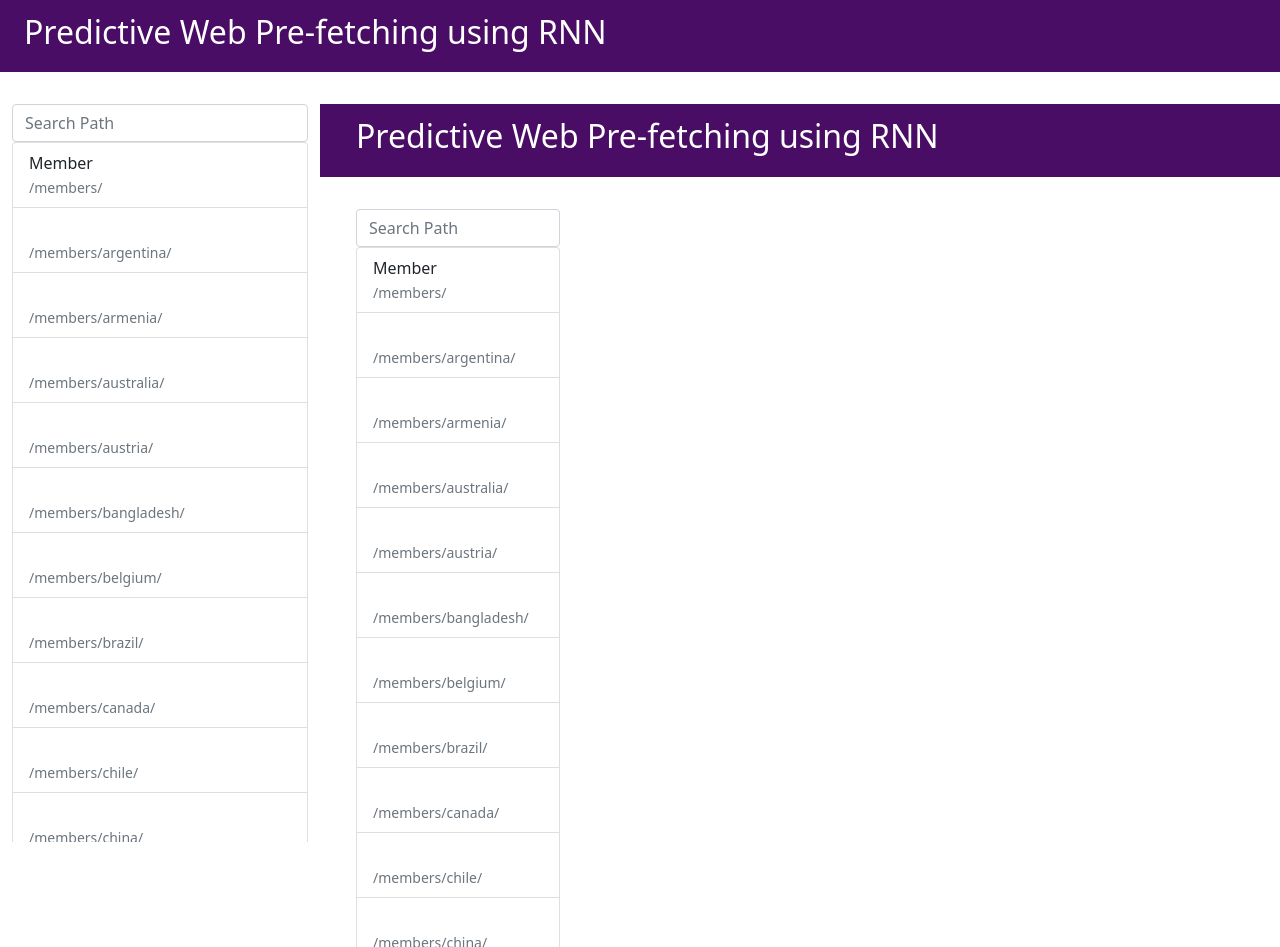
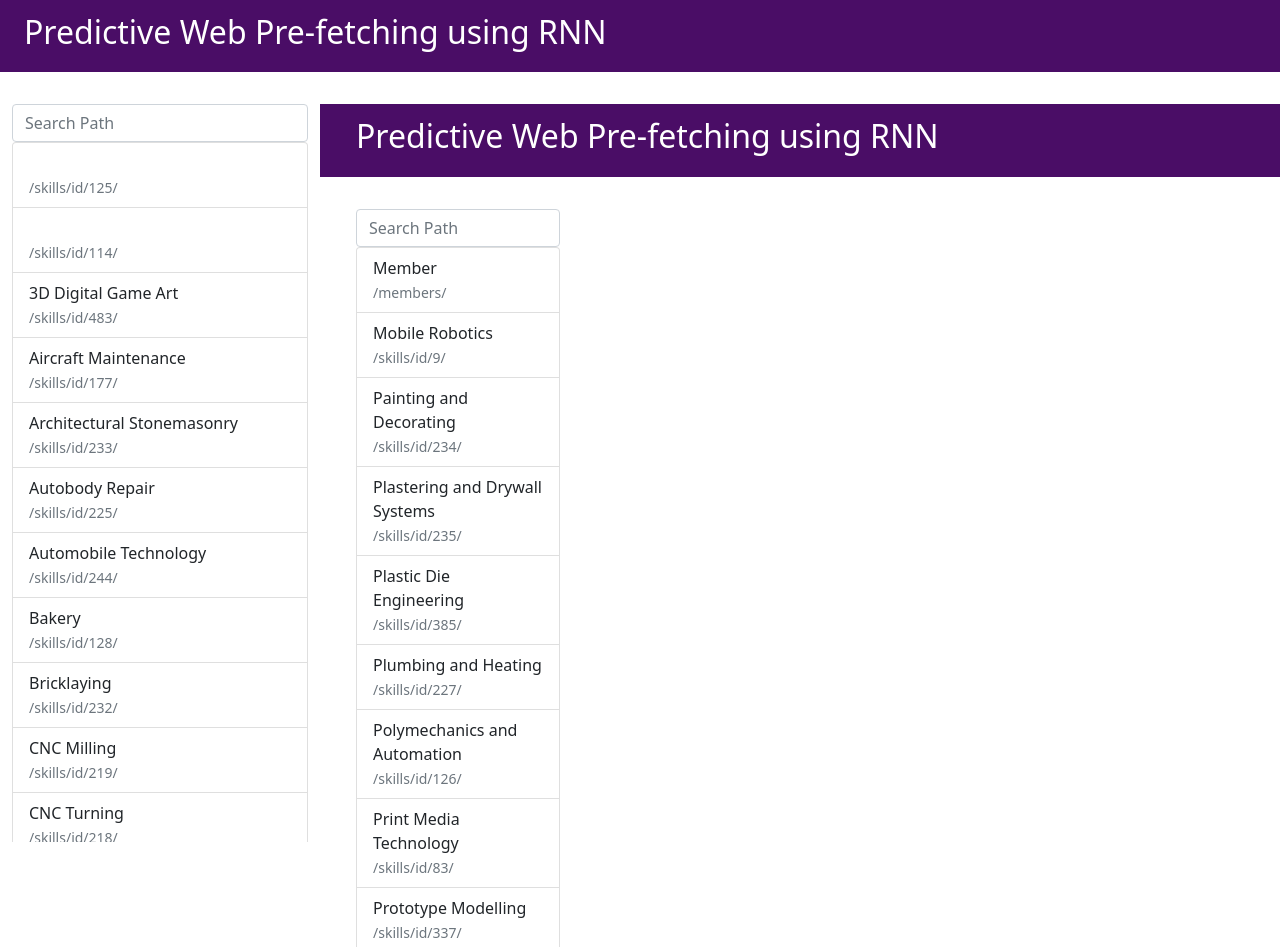
Before and after one commit to hengkysanjaya123/Predictive-Web-Prefetching-using-RNN-Angular, an Angular app: page / in a window 1280 px wide. Built offline with nearby package versions, Linux system fonts and the light colour scheme.

Commit message:
Add ability to disable the prefetching

```diff
--- a/src/app/home/home.component.html
+++ b/src/app/home/home.component.html
@@ -17,7 +17,7 @@
       <div class="overflow-scroll" style="height: 700px">
         <div class="list-group">
           <ng-container *ngFor="let p of filteredPaths">
-            <a class="list-group-item list-group-item-action" [routerLink]="p.modifiedPath"
+            <a class="list-group-item list-group-item-action" [routerLink]="p.modifiedPath" queryParamsHandling="preserve"
                (click)="currentPath = p"
                [class.active]="currentPath?.originalPath === p.originalPath">
               {{p?.name}}
--- a/src/app/home/home.component.ts
+++ b/src/app/home/home.component.ts
@@ -19,11 +19,14 @@ export class HomeComponent implements OnInit {
   ngOnInit(): void {
     this.paths = this.pathService.getPaths();
     this.filteredPaths = this.paths;
+    this.filteredPaths = this.filteredPaths.sort((a, b) => a.name > b.name ? 1 : -1);
 
+    for (const path of this.filteredPaths.filter(p => p.images !== undefined).sort((a, b) => a.images?.length > b.images?.length ? -1 : 1)) {
+      console.log(path.name, path.images.length);
+    }
 
-    // for (const path of this.filteredPaths.filter(p => p.images !== undefined).sort((a, b) => a.images?.length > b.images?.length ? -1 : 1)) {
-    //   console.log(path.name, path.images.length);
-    // }
+    console.log(this.filteredPaths.filter(p => p.images !== undefined).map(i => i.images.length).reduce((p, c) => p + c, 0));
+    console.log(this.filteredPaths.filter(p => p.images !== undefined).length);
   }
 
   search(value: string): void {
@@ -34,5 +37,6 @@ export class HomeComponent implements OnInit {
     } else {
       this.filteredPaths = this.paths.filter(p => p.name != null && p.name.toLowerCase().startsWith(value));
     }
+    this.filteredPaths = this.filteredPaths.sort((a, b) => a.name > b.name ? 1 : -1);
   }
 }
--- a/src/app/page/page.component.ts
+++ b/src/app/page/page.component.ts
@@ -2,6 +2,7 @@ import { Component, OnInit } from '@angular/core';
 import { ActivatedRoute } from '@angular/router';
 import { Path, PathService } from '../../services/path/path.service';
 import { CountryService, Location } from '../../services/country/country.service';
+import { combineLatest } from 'rxjs';
 
 @Component({
   selector: 'app-page',
@@ -24,7 +25,10 @@ export class PageComponent implements OnInit {
     navigator.serviceWorker.ready.then(registration => {
       this._serviceWorker = registration.active;
     });
-    this.route.params.subscribe(({path}) => {
+    combineLatest([
+      this.route.queryParams,
+      this.route.params
+    ]).subscribe(([{prefetch}, {path}]) => {
       this.currentPath = this.pathService.get(path);
 
       const pathSequence = sessionStorage.getItem('path');
@@ -34,12 +38,14 @@ export class PageComponent implements OnInit {
         sessionStorage.setItem('path', this.currentPath.originalPath + ',');
       }
 
-      if (this._serviceWorker) {
+      if (this._serviceWorker && prefetch !== 'false') {
         this._serviceWorker.postMessage({
           path: this.currentPath,
           country: this.currentLocation.country,
           pathSequence: sessionStorage.getItem('path')
         });
+      } else {
+        console.log('prefetching disabled');
       }
     });
   }
--- a/src/services/path/path.service.ts
+++ b/src/services/path/path.service.ts
@@ -555,6 +555,8 @@ export class PathService {
         '//live.staticflickr.com/65535/48616187376_8ba91d0a06_b.jpg',
         '//live.staticflickr.com/65535/48616187531_5e86214e8d_w.jpg',
         '//live.staticflickr.com/65535/48616187731_e01d40479b_z.jpg',
+        '//live.staticflickr.com/65535/48616187801_2d0acde4de_b.jpg',
+        '//live.staticflickr.com/65535/48616187801_2d0acde4de_b.jpg',
         '//live.staticflickr.com/65535/48616187801_2d0acde4de_b.jpg',
         '//live.staticflickr.com/65535/48616333367_22f9d996e6_w.jpg',
         '//live.staticflickr.com/65535/48615837488_21ffc97e5f_z.jpg',
```
Also changed, not shown: src/prefetch.service-worker.js.
